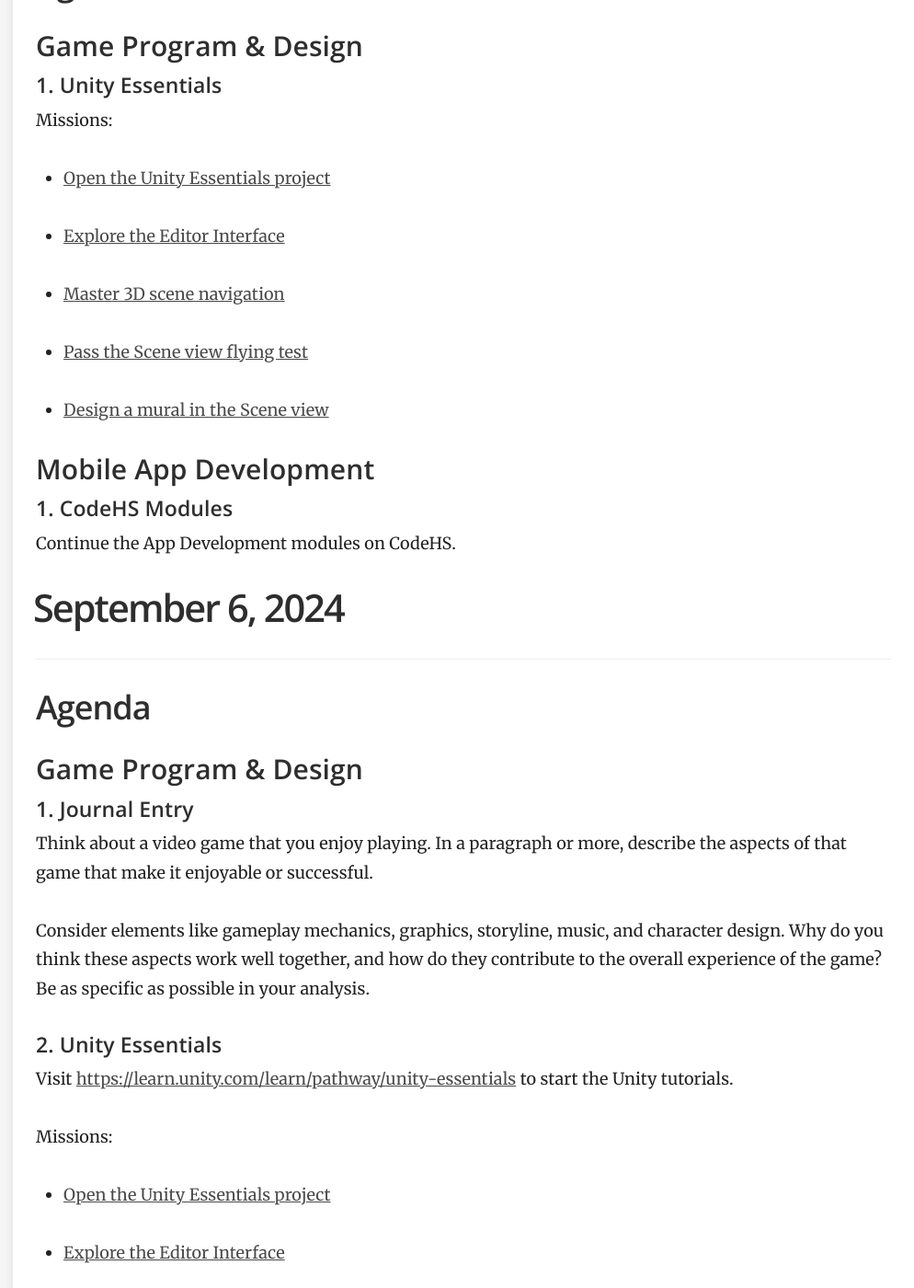
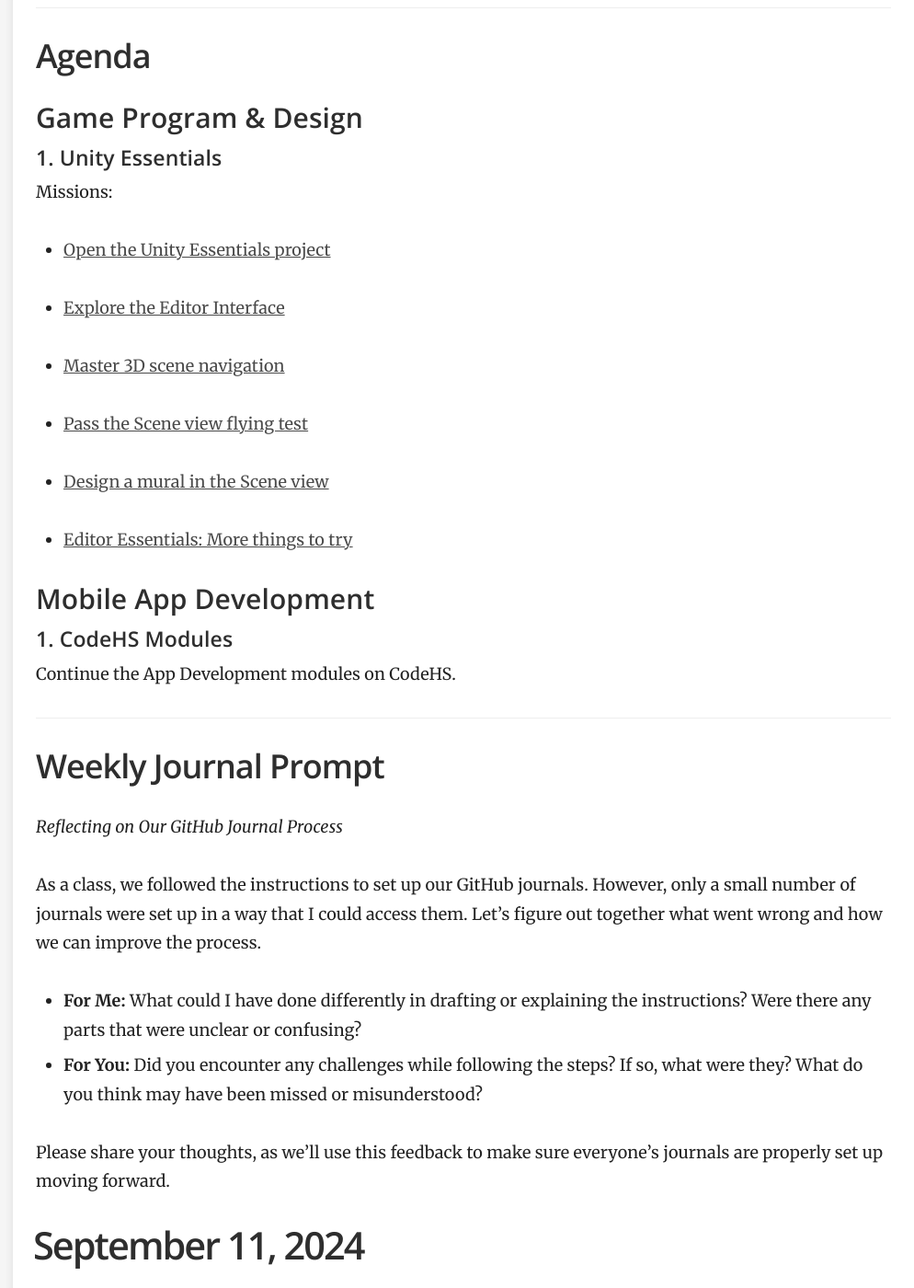
Before and after one commit to mswhitby/classroom, a Jekyll site: the page built from _docs/classes/5th.md, in a window 1280 px wide and 1400 px high, scrolled down 1326 px. Shown: the whole window at 92% size, without its empty margins (286-1280 px from the left). Built offline with Jekyll 4.4.1, drawn with Linux system fonts in a browser that asks for light colours; some of the changed text lies outside the part shown.

```diff
--- a/_docs/classes/5th.md
+++ b/_docs/classes/5th.md
@@ -4,6 +4,96 @@ subtitle: Game Program & Design / Mobile App Development
 category: Classes
 order: 4
 ---
+
+# September 12, 2024
+
+## Assignments
+
+### Game Program & Design
+
+**Unity Essentials:** [Mission 2 - 3D Essentials](https://learn.unity.com/mission/mission-2-3d-essentials?pathwayId=664b6225edbc2a01973f4f19)
+
+### Mobile App Development
+
+**CodeHS Modules:** Continue the App Development modules on [CodeHS](https://codehs.com/).
+
+## Weekly Journal Prompt
+
+_Reflecting on Our GitHub Journal Process_
+
+As a class, we followed the instructions to set up our GitHub journals. However, only a small number of journals were set up in a way that I could access them. Let’s figure out together what went wrong and how we can improve the process.
+
+- **For Me:** What could I have done differently in drafting or explaining the instructions? Were there any parts that were unclear or confusing?
+- **For You:** Did you encounter any challenges while following the steps? If so, what were they? What do you think may have been missed or misunderstood?
+
+Please share your thoughts, as we’ll use this feedback to make sure everyone’s journals are properly set up moving forward.
+
+
+# September 11, 2024
+
+## Agenda
+
+### Game Program & Design
+
+#### 1. Unity Essentials
+
+Missions:
+- [Open the Unity Essentials project](https://learn.unity.com/tutorial/open-the-unity-essentials-project-1?pathwayId=664b6225edbc2a01973f4f19&missionId=664bdda6edbc2a09177bccae)
+
+- [Explore the Editor Interface](https://learn.unity.com/tutorial/explore-the-editor-interface-1-1?pathwayId=664b6225edbc2a01973f4f19&missionId=664bdda6edbc2a09177bccae)
+
+- [Master 3D scene navigation](https://learn.unity.com/tutorial/master-3d-scene-navigation-1?pathwayId=664b6225edbc2a01973f4f19&missionId=664bdda6edbc2a09177bccae)
+
+- [Pass the Scene view flying test](https://learn.unity.com/tutorial/pass-the-scene-view-flying-test?pathwayId=664b6225edbc2a01973f4f19&missionId=664bdda6edbc2a09177bccae)
+
+- [Design a mural in the Scene view](https://learn.unity.com/tutorial/design-a-mural-in-scene-view?pathwayId=664b6225edbc2a01973f4f19&missionId=664bdda6edbc2a09177bccae)
+
+- [Editor Essentials: More things to try](https://learn.unity.com/tutorial/editor-essentials-more-things-to-try?pathwayId=664b6225edbc2a01973f4f19&missionId=664bdda6edbc2a09177bccae)
+
+### Mobile App Development
+
+#### 1. CodeHS Modules
+
+Continue the App Development modules on CodeHS.
+
+## Weekly Journal Prompt
+
+_Reflecting on Our GitHub Journal Process_
+
+As a class, we followed the instructions to set up our GitHub journals. However, only a small number of journals were set up in a way that I could access them. Let’s figure out together what went wrong and how we can improve the process.
+
+- **For Me:** What could I have done differently in drafting or explaining the instructions? Were there any parts that were unclear or confusing?
+- **For You:** Did you encounter any challenges while following the steps? If so, what were they? What do you think may have been missed or misunderstood?
+
+Please share your thoughts, as we’ll use this feedback to make sure everyone’s journals are properly set up moving forward.
+
+
+# September 11, 2024
+
+## Agenda
+
+### Game Program & Design
+
+#### 1. Unity Essentials
+
+Missions:
+- [Open the Unity Essentials project](https://learn.unity.com/tutorial/open-the-unity-essentials-project-1?pathwayId=664b6225edbc2a01973f4f19&missionId=664bdda6edbc2a09177bccae)
+
+- [Explore the Editor Interface](https://learn.unity.com/tutorial/explore-the-editor-interface-1-1?pathwayId=664b6225edbc2a01973f4f19&missionId=664bdda6edbc2a09177bccae)
+
+- [Master 3D scene navigation](https://learn.unity.com/tutorial/master-3d-scene-navigation-1?pathwayId=664b6225edbc2a01973f4f19&missionId=664bdda6edbc2a09177bccae)
+
+- [Pass the Scene view flying test](https://learn.unity.com/tutorial/pass-the-scene-view-flying-test?pathwayId=664b6225edbc2a01973f4f19&missionId=664bdda6edbc2a09177bccae)
+
+- [Design a mural in the Scene view](https://learn.unity.com/tutorial/design-a-mural-in-scene-view?pathwayId=664b6225edbc2a01973f4f19&missionId=664bdda6edbc2a09177bccae)
+
+- [Editor Essentials: More things to try](https://learn.unity.com/tutorial/editor-essentials-more-things-to-try?pathwayId=664b6225edbc2a01973f4f19&missionId=664bdda6edbc2a09177bccae)
+
+### Mobile App Development
+
+#### 1. CodeHS Modules
+
+Continue the App Development modules on CodeHS.
 
 # September 10, 2024
 
```
Also changed, not shown: _docs/classes/6th.md (+26 -0 lines).
